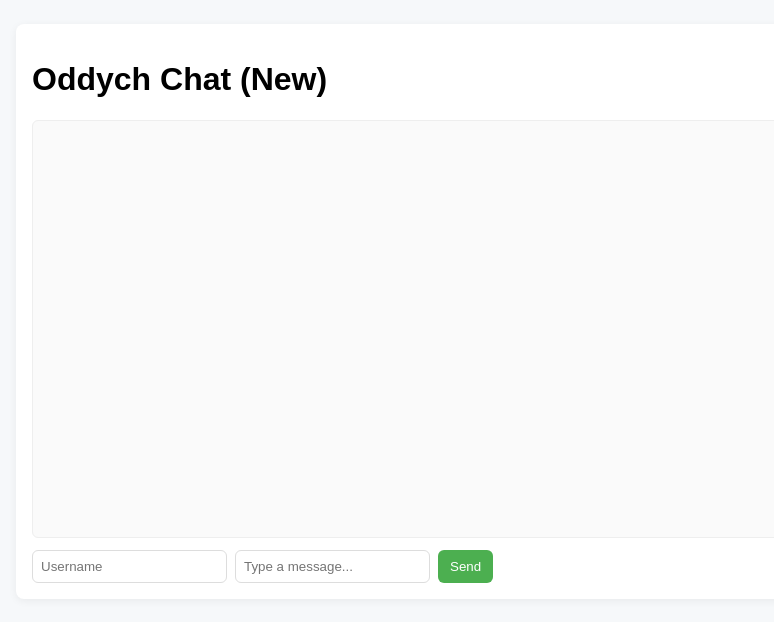
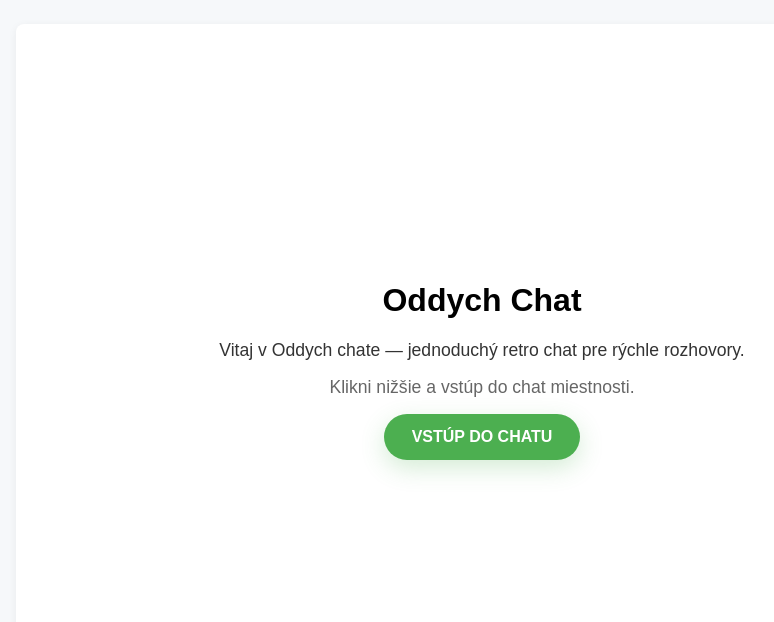
Before and after one commit to Marek-stack340/Retro-chat, a website: page public/index.html in a window 1280 px wide. Shown: the whole page, without its empty margins (158-932 px from the left). Drawn offline with nearby package versions, Linux system fonts and the light colour scheme; no server answers.

Commit message:
Add landing main page and dedicated chat page with longer message input

```diff
--- a/public/index.html
+++ b/public/index.html
@@ -3,22 +3,17 @@
   <head>
     <meta charset="utf-8">
     <meta name="viewport" content="width=device-width,initial-scale=1">
-    <title>Oddych Chat - New</title>
+    <title>Oddych Chat</title>
     <link rel="stylesheet" href="style.css">
   </head>
   <body>
-    <div class="app">
-      <header><h1>Oddych Chat (New)</h1></header>
+    <div class="app hero">
+      <header><h1>Oddych Chat</h1></header>
       <main>
-        <div class="messages" id="messages"></div>
-        <div class="input-row">
-          <input id="username-input" placeholder="Username" maxlength="20" />
-          <input id="message-input" placeholder="Type a message..." />
-          <button id="send-btn">Send</button>
-        </div>
+        <p class="hero-text">Vitaj v Oddych chate — jednoduchý retro chat pre rýchle rozhovory.</p>
+        <p class="hero-text secondary">Klikni nižšie a vstúp do chat miestnosti.</p>
+        <a class="button-large" href="/chat.html">VSTÚP DO CHATU</a>
       </main>
     </div>
-    <script src="/socket.io/socket.io.js"></script>
-    <script src="client.js"></script>
   </body>
- </html>
+</html>
--- a/public/style.css
+++ b/public/style.css
@@ -1,7 +1,13 @@
 body{font-family:Arial,Helvetica,sans-serif;background:#f6f8fa;margin:0}
 .app{max-width:900px;margin:24px auto;background:#fff;border-radius:8px;padding:16px;box-shadow:0 2px 8px rgba(0,0,0,0.06)}
+.hero{display:flex;flex-direction:column;align-items:center;justify-content:center;min-height:80vh;text-align:center}
+.hero-text{font-size:1.1rem;color:#333;max-width:640px;margin:0 auto 16px}
+.hero-text.secondary{color:#666}
+.button-large{display:inline-block;padding:14px 28px;border-radius:999px;background:#4caf50;color:#fff;text-decoration:none;font-weight:700;box-shadow:0 8px 24px rgba(76,175,80,0.24);}
 .messages{height:400px;overflow:auto;border:1px solid #eee;padding:8px;border-radius:6px;background:#fafafa}
 .input-row{display:flex;gap:8px;margin-top:12px}
-.input-row input{padding:8px;border:1px solid #ddd;border-radius:6px}
-.input-row button{padding:8px 12px;border-radius:6px;background:#4caf50;color:#fff;border:none}
+.input-row input{padding:12px;border:1px solid #ddd;border-radius:6px;font-size:0.95rem}
+#username-input{width:160px;flex:0 0 auto}
+#message-input{flex:1;min-width:0}
+.input-row button{padding:12px 18px;border-radius:6px;background:#4caf50;color:#fff;border:none}
 .msg{margin-bottom:8px}
```
Also changed, not shown: public/chat.html (added, +24 -0 lines).
